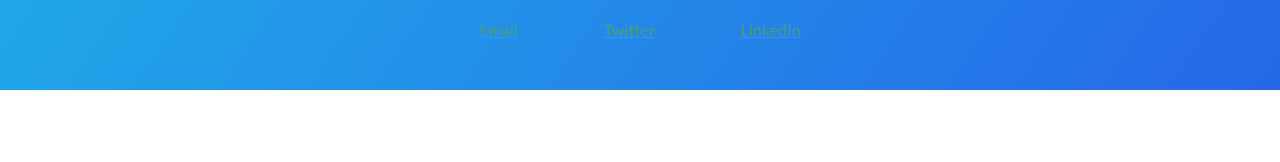
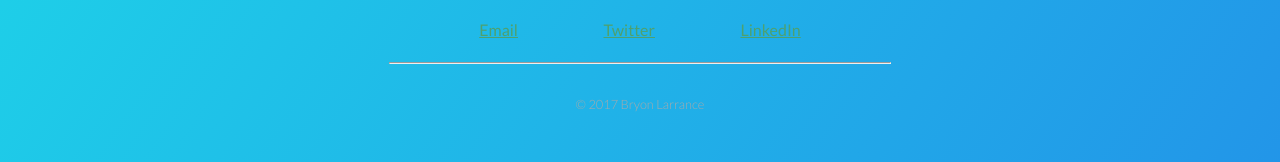
Before and after one commit to beelarr/beelarr-website, a React (Create React App) app: page / in a window 1280 px wide. Shown: the part 710-872 px from the top of the page. Before the commit the page ends 800 px from the top, so only its background shows below. Built offline with nearby package versions, Linux system fonts and the light colour scheme.

Commit message:
Add copyright and vh

```diff
--- a/src/App.css
+++ b/src/App.css
@@ -91,8 +91,17 @@ p {
 
 }
 
+small {
+  font-family: Lato, sans-serif;
+  font-size: .8em;
+  font-weight: lighter;
+  color: darkgray;
+  margin-top: 3%;
+}
 
-
+.hr-2 {
+  margin-bottom: 4%;
+}
 svg {
   max-width: 3em;
   margin: 1%;
@@ -112,7 +121,7 @@ path {
 /*BACKGROUND*/
 
 .wrapper {
-  height: 100%;
+  height: 150vh;
   width: 100%;
   left:0;
   right: 0;
@@ -123,7 +132,7 @@ path {
   background-size: 1800% 1800%;
 
 
-  animation: rainbow 18s ease infinite;
+  animation: rainbow 15s ease infinite;
 }
 
 @keyframes rainbow {
```
Also changed, not shown: src/App.js.
